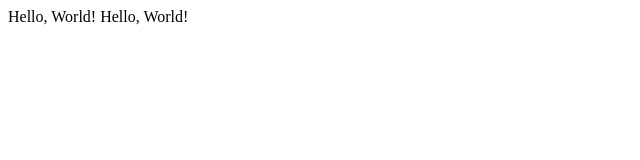
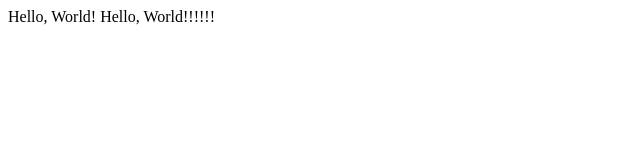
Before and after one commit to jayboy-mabushi/HTML, a plain HTML site: page index.html in a window 1280 px wide. Shown: the full height of the page, 0-640 px from the left. Drawn offline with Linux system fonts and the light colour scheme.

Commit message:
Added some characters

```diff
--- a/index.html
+++ b/index.html
@@ -6,6 +6,6 @@
   <body>
 
     Hello, World!
-    Hello, World!
+    Hello, World!!!!!!
   <body>
 </html>
```
